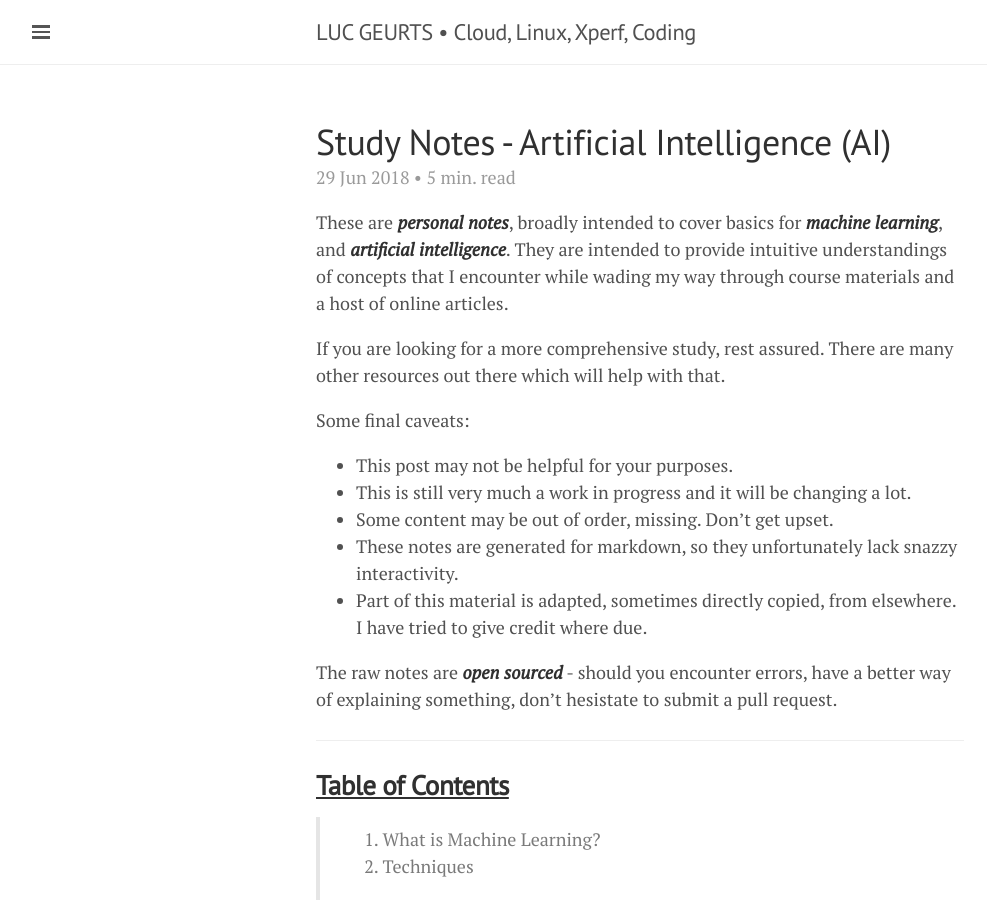
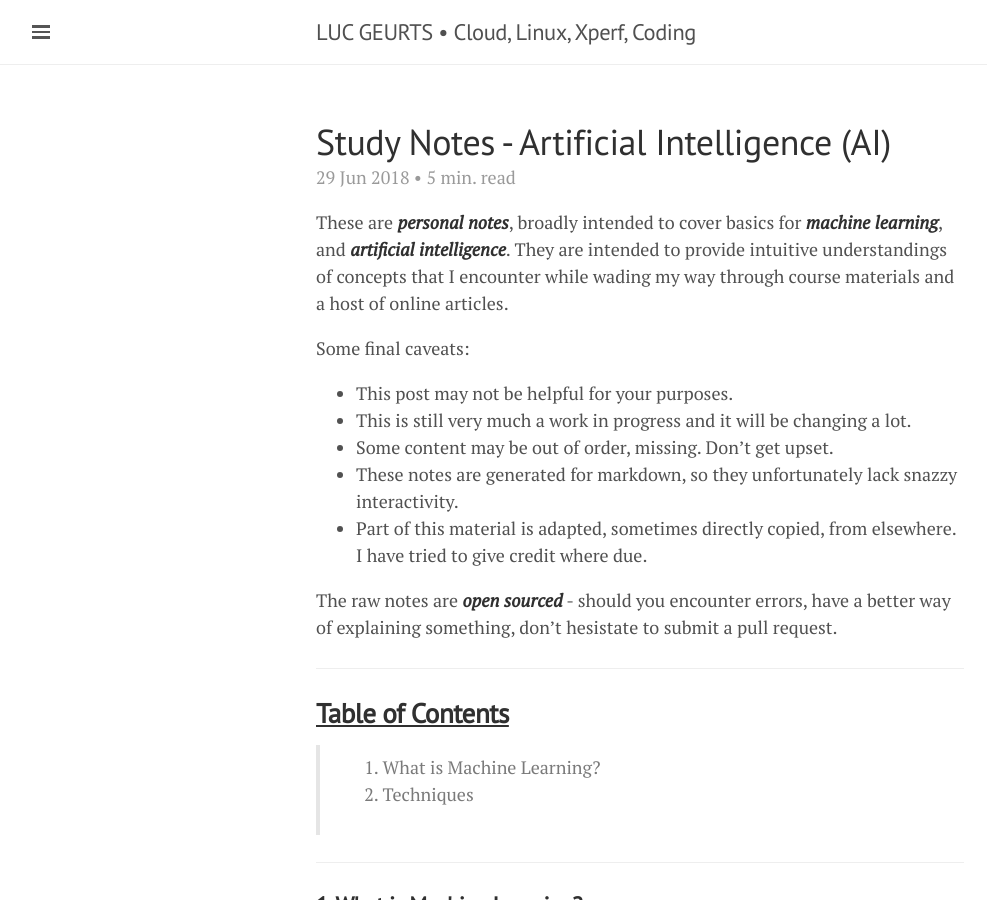
Before and after one commit to lgeurts/lgeurts.github.io, a Jekyll site: the page built from _posts/2018-06-29-artificial-intelligence-basics.md, in a window 1280 px wide and 900 px high. Shown: the whole window, without its empty margins (0-987 px from the left). Built offline with Jekyll 4.4.1, drawn with Linux system fonts in a browser that asks for light colours; nearby versions of some CDN libraries.

Commit message:
Update 2018-06-29-artificial-intelligence-basics.md

```diff
--- a/_posts/2018-06-29-artificial-intelligence-basics.md
+++ b/_posts/2018-06-29-artificial-intelligence-basics.md
@@ -9,8 +9,6 @@
 
 These are ***personal notes***, broadly intended to cover basics for ***machine learning***, and ***artificial intelligence***.
 They are intended to provide intuitive understandings of concepts that I encounter while wading my way through course materials and a host of online articles.
-
-If you are looking for a more comprehensive study, rest assured. There are many other resources out there which will help with that.
 
 Some final caveats:
 * This post may not be helpful for your purposes.
@@ -85,14 +83,14 @@
 Now having a new function that can be used to calculate label (Y), we can finally plot the values of (Y), calculated for specific features of (X) values on a chart:
 
 :-----------------:|:-----------------:
-<img src="/assets/plotted-chart-1.png" align="left" width="285" height="160" alt="Generalized function"> | <img src="/assets/plotted-chart-2.png" align="left" width="285" height="160" alt="Plotting">
+<img src="/assets/artificial-intelligence/plotted-chart-1.png" align="left" width="285" height="160" alt="Generalized function"> | <img src="/assets/artificial-intelligence/plotted-chart-2.png" align="left" width="285" height="160" alt="Plotting">
 
 And we can interpolate any new values of (X) to predict an unknown (Y).
 
 As we started with data that includes the label we try to predict, we can train the model using some data and keep the rest for evaluating the models performance. Then we can use the model to predict (F) of (X) for evaluation data, and compare the predictions or scored labels to the actual labels that we know to be true.
 
 :-----------------:|:-----------------:
-<img src="/assets/plotted-chart-3.png" align="left" width="285" height="160" alt="Holding data for model performance"> | <img src="/assets/plotted-chart-4.png" align="left" width="285" height="160" alt="Comparing predictions">
+<img src="/assets/artificial-intelligence/plotted-chart-3.png" align="left" width="285" height="160" alt="Holding data for model performance"> | <img src="/assets/artificial-intelligence/plotted-chart-4.png" align="left" width="285" height="160" alt="Comparing predictions">
 
 The difference between the predicted and actual levels are called the ***residuals***. And they can tell us something about the error level in the model.
 
```
